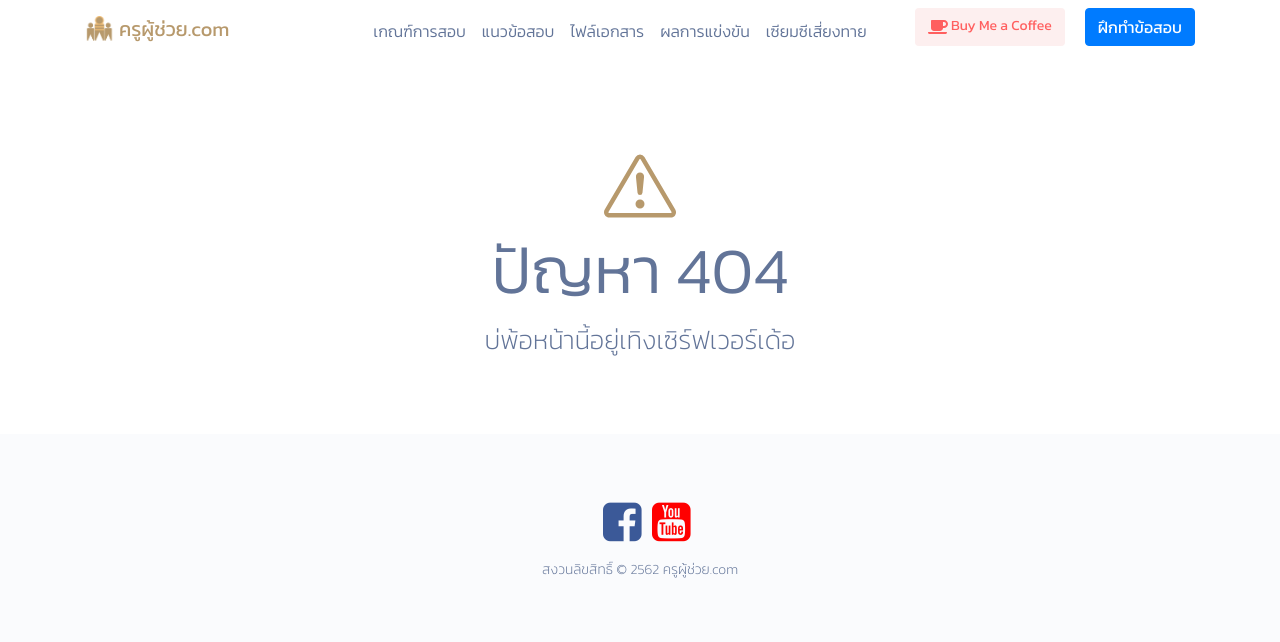
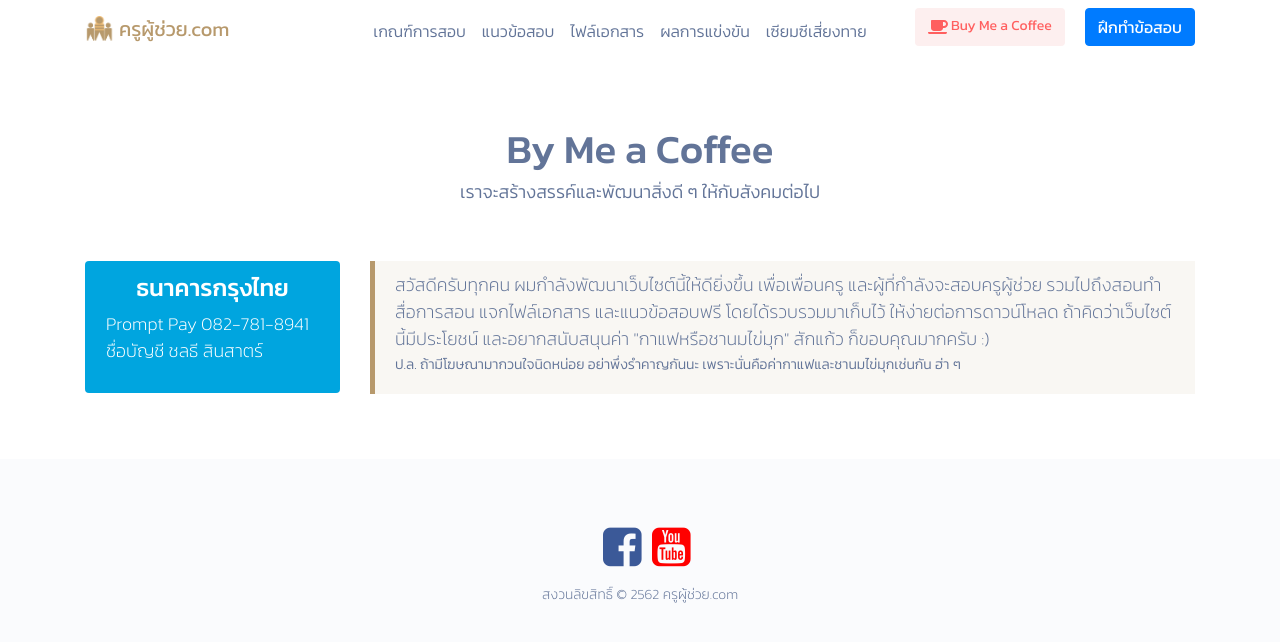
Before and after one commit to chonlatee-s/kru_react, a React (Create React App) app: page /coffee in a window 1280 px wide. Before the commit this address had no page. Shown: the top 642 px of the page. Built offline with nearby package versions, Linux system fonts and the light colour scheme.

Commit message:
finished coffee

```diff
--- a/src/AboutMe.js
+++ b/src/AboutMe.js
@@ -15,7 +15,7 @@ class AboutMe extends Component {
     getCredit = () => {
         let creditAll = []
         this.setState ({loadStatus:true})
-        axios.get(`http://localhost/kru_react_server/getTeacher.php`)
+        axios.get(`http://192.168.1.50/kru_react_server/getTeacher.php`)
         .then((res)=>{
             creditAll = res.data.map((item)=>{
                 return {
@@ -40,7 +40,7 @@ class AboutMe extends Component {
                         <h5 className="topic_sec">เราจะสร้างสรรค์และพัฒนาสิ่งดี ๆ ให้กับสังคมต่อไป</h5>
                     </Col>
                 </Row>
-                <Row className="text-center" style={{paddingTop:"50px"}}>
+                <Row style={{paddingTop:"50px"}}>
                     <Col lg="12">
                         <div className="boxText">
                             <p>
--- a/src/App.js
+++ b/src/App.js
@@ -14,6 +14,7 @@ import Exam from './Exam';
 import Result from './Result';
 import AboutMe from './AboutMe';
 import Regis from './Regis';
+import Coffee from './Coffee';
 import Error404 from './Error404';
 import { BrowserRouter, Route, Switch } from 'react-router-dom';
 // redux
@@ -45,6 +46,7 @@ function App() {
           <Route path="/result" component={Result} />
           <Route path="/me" component={AboutMe} />
           <Route path="/regis" component={Regis} />
+          <Route path="/coffee" component={Coffee} />
 
           <Route path="/TestRedux" component={TestRedux} />
           <Route component={Error404} />
--- /dev/null
+++ b/src/Coffee.js
@@ -0,0 +1,42 @@
+import React, { Component } from 'react'
+import Container from 'react-bootstrap/Container'
+import Row from 'react-bootstrap/Row'
+import Col from 'react-bootstrap/Col'
+import Alert from 'react-bootstrap/Alert'
+
+class Coffee extends Component {
+
+    render() {
+        return (
+            <Container className="boxMagic">
+                <Row>
+                    <Col lg="12">
+                        <h1 className="topicTop text-center">By Me a Coffee</h1>
+                        <h5 className="topic_sec">เราจะสร้างสรรค์และพัฒนาสิ่งดี ๆ ให้กับสังคมต่อไป</h5>
+                    </Col>
+                </Row>
+                <Row style={{paddingTop:"50px"}}>
+                    <Col lg="3" md="12">
+                        <Alert style={{backgroundColor:"#00a5df"}}>
+                            <Alert.Heading style={{color:"#ffffff", textAlign:'center'}}>ธนาคารกรุงไทย</Alert.Heading>
+                            <p style={{color:"#ffffff",marginBottom:'0px'}}>Prompt Pay  082-781-8941</p>
+                            <p style={{color:"#ffffff"}}>ชื่อบัญชี  ชลธี สินสาตร์</p>
+                        </Alert>
+                    </Col>
+                    <Col lg="9" md="12">
+                        <div className="boxText">
+                            <p style={{marginBottom:'2px'}}>
+                                สวัสดีครับทุกคน ผมกำลังพัฒนาเว็บไซต์นี้ให้ดียิ่งขึ้น เพื่อเพื่อนครู และผู้ที่กำลังจะสอบครูผู้ช่วย
+                                รวมไปถึงสอนทำสื่อการสอน แจกไฟล์เอกสาร และแนวข้อสอบฟรี โดยได้รวบรวมมาเก็บไว้ ให้ง่ายต่อการดาวน์โหลด
+                                ถ้าคิดว่าเว็บไซต์นี้มีประโยชน์ และอยากสนับสนุนค่า "กาแฟหรือชานมไข่มุก" สักแก้ว
+                                ก็ขอบคุณมากครับ :)
+                            </p>
+                            <p style={{fontSize:'14px', fontWeight:'300'}}>ป.ล. ถ้ามีโฆษณามากวนใจนิดหน่อย อย่าพึ่งรำคาญกันนะ เพราะนั่นคือค่ากาแฟและชานมไข่มุกเช่นกัน ฮ่า ๆ</p>
+                        </div>
+                    </Col>
+                </Row>
+            </Container>
+        );
+    }
+}
+export default Coffee;
--- a/src/Exam.js
+++ b/src/Exam.js
@@ -8,6 +8,7 @@ import Spinner from 'react-bootstrap/Spinner'
 import axios from 'axios'
 import Result from './Result'
 import Image from 'react-bootstrap/Image'
+import { Redirect } from 'react-router-dom'
 
 import { connect } from 'react-redux'
 
@@ -22,9 +23,10 @@ class Exam extends Component {
         btnNext:true,
         btnCheckAnser:false,
 
-        minute:1,
+        minute:0,
         sec:59,
-        colorBar:'danger'
+        colorBar:'danger',
+        showText:false
     }
     getExam = () => {
         let dataLogin = {
@@ -37,7 +39,7 @@ class Exam extends Component {
         let exam = []
         if(this.props.match.params.topic==='1'|| this.props.match.params.topic==='2') this.props.dispatchFromStore(dataLogin)
         if(this.props.match.params.topic==='1'|| this.props.match.params.topic==='2' || this.props.match.params.topic==='3'){
-            axios.get(`http://localhost/kru_react_server/getExam.php?topic=${this.props.match.params.topic}`)
+            axios.get(`http://192.168.1.50/kru_react_server/getExam.php?topic=${this.props.match.params.topic}`)
             .then((res)=>{
                 // console.log(res.data)
                 exam = res.data.map((item)=>{
@@ -55,15 +57,16 @@ class Exam extends Component {
                     }
                 })
                 this.setState({
-                    examLists:exam, waitData:true
+                    examLists:exam, waitData:true, minute:this.props.match.params.topic==='3'?24:9
                     }, () => {
                     this.startTimer() // รับข้อมูลเสร็จ ให้เวลาเริ่มทำงาน
                 })
-
             })
             .catch((err)=>{
                 console.log(err)
             })
+        }else{
+            this.setState({showText:true})
         }
     }
     componentDidMount() { // ดึงข้อสอบจากฐานข้อมูล
@@ -170,6 +173,8 @@ class Exam extends Component {
     }
     render() {
         const dataStore = this.props.stateFromStore
+        // ถ้าไม่ได้ล๊อกอิน และเข้าสู่โหมดแข่งขันให้กลับไปหน้าหลัก
+        if(dataStore.IsLoggedIn===false && this.props.match.params.topic==='3') return(<Redirect to='/' />)
         return (
             <Container className="boxExam">
             {
@@ -180,14 +185,14 @@ class Exam extends Component {
                         {
                             dataStore.IsLoggedIn?
                             <div>
-                            <Image src ={dataStore.Profile} roundedCircle style={{width:"60px", height:"60px", border: '2px solid #ddd'}}/>
+                            <Image src ={dataStore.Profile} roundedCircle style={{width:"60px", height:"60px", border: '3px solid #ddd'}}/>
                             <div style={{fontSize:'14px', fontWeight:'300', paddingBottom:'10px', paddingTop:'3px'}}>{dataStore.Name}</div>
                             </div>
                             :null
                         }
                             <p style={{fontSize:"18px", fontWeight:300, margin:"3px", color:"#b7996c"}}>
                             {
-                                this.state.minute !== 0 ?'เวลา '+ this.state.minute +' : '+ this.changeZeroSec(this.state.sec)+' นาที'
+                                this.state.minute !== 0 ?'เวลา '+ this.changeZeroSec(this.state.minute) +' : '+ this.changeZeroSec(this.state.sec)+' นาที'
                                 : this.state.sec !== 0 ? 'เวลา '+ this.changeZeroSec(this.state.sec) +' วินาที' : 'หมดเวลา'
                             }
                             </p>
@@ -245,7 +250,7 @@ class Exam extends Component {
                             <Spinner animation="grow" variant="info" />
                             <Spinner animation="grow" variant="danger" />
                             <Spinner animation="grow" variant="warning" />
-                            <p style={{fontSize:"16px"}}>กรุณารอสักครู่</p>
+                            <p style={{fontSize:"16px"}}>{this.state.showText?'ไม่พบข้อมูล':'กรุณารอสักครู่'}</p>
                         </Col>
                     </Row>
             }
--- a/src/Magic.js
+++ b/src/Magic.js
@@ -18,7 +18,7 @@ class Magic extends Component {
         this.setState ({loadStatus:true})
         let x = Math.floor((Math.random() * 28) + 1);
         setTimeout(function(){
-            axios.get(`http://localhost/kru_react_server/getPredict.php?data=${x}`)
+            axios.get(`http://192.168.1.50/kru_react_server/getPredict.php?data=${x}`)
             .then((res)=>{
                 this.setState({id:res.data.id, result:res.data.result, open:false, loadStatus:false})
             })
--- a/src/Menu.js
+++ b/src/Menu.js
@@ -14,31 +14,31 @@ function Menu() {
                 </button>
                 <div className="collapse navbar-collapse" id="collapsibleNavbar">
                     <ul className="navbar-nav menu mx-auto">
-                        <li className="nav-item">
+                        <li className="nav-item" data-toggle="collapse" data-target="#collapsibleNavbar">
                             <NavLink to="/how" activeStyle={{color:"#28a745"}} className="nav-link" style={{color:"#627498"}}>เกณฑ์การสอบ</NavLink>
                         </li>
-                        <li className="nav-item">
+                        <li className="nav-item" data-toggle="collapse" data-target="#collapsibleNavbar">
                             <NavLink to="/guidelines" activeStyle={{color:"#28a745"}} className="nav-link" style={{color:"#627498"}}>แนวข้อสอบ</NavLink>
                         </li>
-                        <li className="nav-item">
+                        <li className="nav-item" data-toggle="collapse" data-target="#collapsibleNavbar">
                             <NavLink to="/file" activeStyle={{color:"#28a745"}} className="nav-link" style={{color:"#627498"}}>ไฟล์เอกสาร</NavLink>
                         </li>
-                        <li className="nav-item">
+                        <li className="nav-item" data-toggle="collapse" data-target="#collapsibleNavbar">
                             <NavLink to="/competition" activeStyle={{color:"#28a745"}} className="nav-link" style={{color:"#627498"}}>ผลการแข่งขัน</NavLink>
                         </li>
-                        <li className="nav-item">
+                        <li className="nav-item" data-toggle="collapse" data-target="#collapsibleNavbar">
                             <NavLink to="/magic" activeStyle={{color:"#28a745"}} className="nav-link" style={{color:"#627498"}}>เซียมซีเสี่ยงทาย</NavLink>
                         </li>
                     </ul>
-                    <div className="navbar-nav ml-md-auto mb-2">
-                        <button className="btn  btnFull" style={{backgroundColor:"#fdefef"}}>
-                            <FontAwesomeIcon icon={faCoffee} style={{color:"#ff5f5f", fontSize:"16px",}}/>
-                            <span style={{color:"#ff5f5f",fontSize:"14px", verticalAlign:"text-top"}}> Buy Me a Coffee</span>
-                        </button>
-
-
+                    <div className="navbar-nav ml-md-auto mb-2" data-toggle="collapse" data-target="#collapsibleNavbar">
+                        <NavLink to="/coffee">
+                            <button className="btn  btnFull" style={{backgroundColor:"#fdefef"}}>
+                                <FontAwesomeIcon icon={faCoffee} style={{color:"#ff5f5f", fontSize:"16px",}}/>
+                                <span style={{color:"#ff5f5f",fontSize:"14px", verticalAlign:"text-top"}}> Buy Me a Coffee</span>
+                            </button>
+                        </NavLink>
                     </div>
-                    <div className="navbar-nav ml-md-auto mb-2">
+                    <div className="navbar-nav ml-md-auto mb-2" data-toggle="collapse" data-target="#collapsibleNavbar">
                         <NavLink to="/test"><button className="btn btn-primary btnFull">ฝึกทำข้อสอบ</button></NavLink>
                     </div>
                 </div>
--- a/src/Result.js
+++ b/src/Result.js
@@ -25,7 +25,7 @@ class Result extends Component {
                 {
                     dataStore.IsLoggedIn?
                     <div>
-                        <Image src ={dataStore.Profile} roundedCircle style={{width:"60px", height:"60px", border: '2px solid #ddd'}}/>
+                        <Image src ={dataStore.Profile} roundedCircle style={{width:"60px", height:"60px", border: '3px solid #ddd'}}/>
                         <div style={{fontSize:'14px', fontWeight:'300', paddingBottom:'5px', paddingTop:'3px'}}>{dataStore.Name}</div>
                     </div>
                     :null
```
